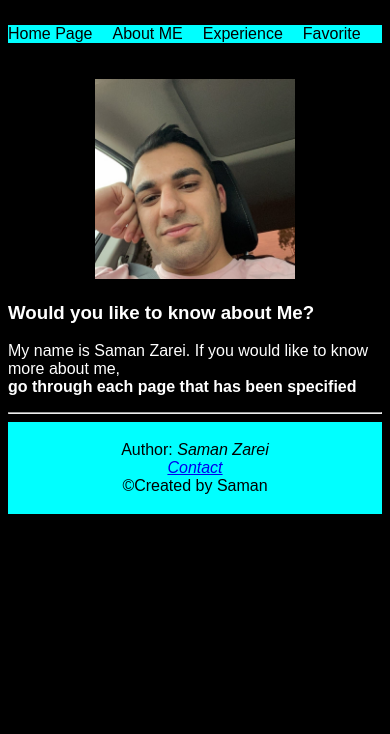
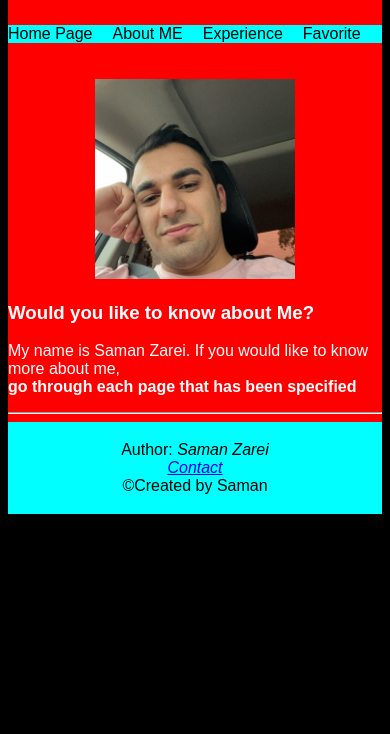
Before and after one commit to Saman9775/CSE134BHW4, a plain HTML site: page index.html in a window 390 px wide. Shown: the part 110-844 px from the top of the page. Drawn offline with Linux system fonts and the light colour scheme.

Commit message:
uawewqqwqe

```diff
--- a/stylePages/globalAbout.css
+++ b/stylePages/globalAbout.css
@@ -2,7 +2,13 @@
     .row, .navbar {
       flex-direction: column;
     }
-  }
+}
+
+@media only screen and (max-width: 600px) {
+    body {
+      background-color: red;
+    }
+}
 :root{
     --fontColor:white;
     --backColor:black;
--- a/stylePages/globalExperience.css
+++ b/stylePages/globalExperience.css
@@ -2,7 +2,13 @@
     .row, .navbar {
       flex-direction: column;
     }
-  }
+}
+
+@media only screen and (max-width: 600px) {
+    body {
+      background-color: red;
+    }
+}
 :root{
     font-family: sans-serif;
     color: white;
--- a/stylePages/globalFacorite.css
+++ b/stylePages/globalFacorite.css
@@ -2,7 +2,13 @@
     .row, .navbar {
       flex-direction: column;
     }
-  }
+}
+
+@media only screen and (max-width: 600px) {
+    body {
+      background-color: red;
+    }
+}
 @font-face {
     font-family: stone;
     src: url(../fonts/fonts.ttf);
--- a/stylePages/globalindex.css
+++ b/stylePages/globalindex.css
@@ -2,8 +2,13 @@
     .row, .navbar {
       flex-direction: column;
     }
-  }
+}
 
+@media only screen and (max-width: 600px) {
+    body {
+      background-color: red;
+    }
+}
 :root{
     --fontColor:white;
     --backColor:black;
```
